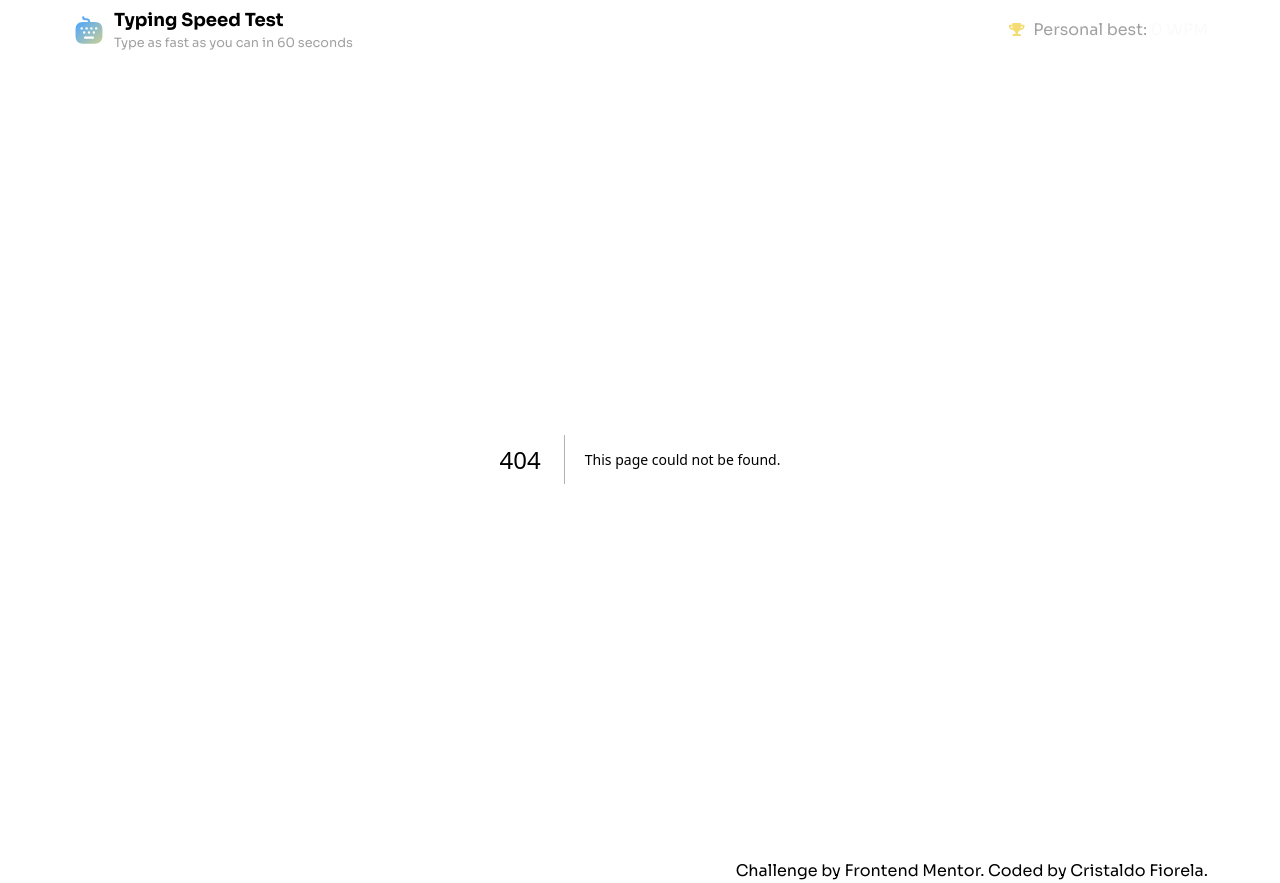
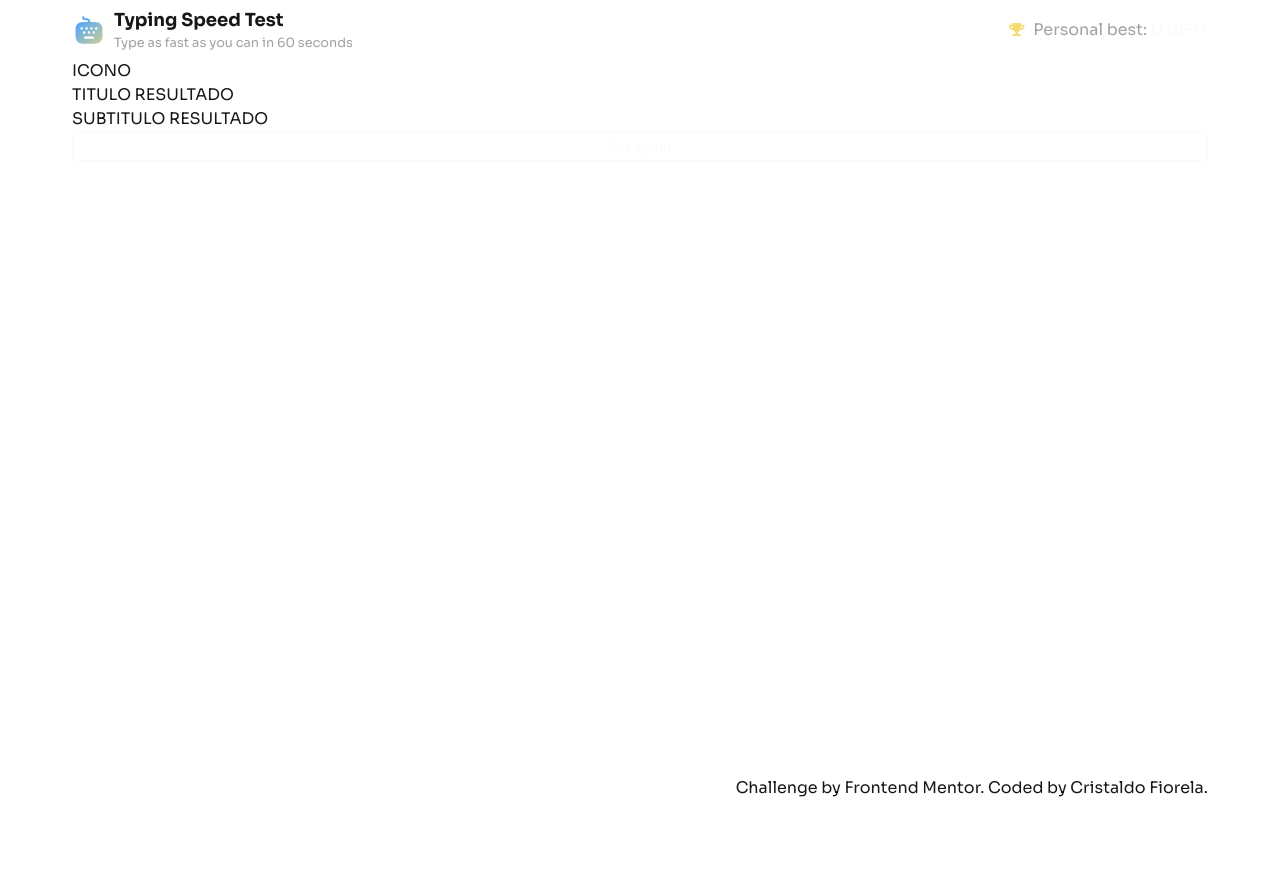
Before and after one commit to Cristaldo-Fiorela/typing-speed, a Next.js app: page /results in a window 1280 px wide. Before the commit this address had no page. After the commit the page ends 800 px from the top, so only its background shows below. Built offline with nearby package versions, Linux system fonts and the light colour scheme.

Commit message:
feat(page)>: add base page for results

```diff
--- /dev/null
+++ b/app/results/page.tsx
@@ -0,0 +1,17 @@
+import SquareButton from "@/components/ui/square-button";
+
+const Results = () => {
+    return (
+        <main className="flex flex-col flex-1">
+            <section>
+                <span>ICONO</span>
+                <h2>TITULO RESULTADO</h2>
+                <p>SUBTITULO RESULTADO</p>
+            </section>
+
+            <SquareButton>Go again</SquareButton>
+        </main>
+    );
+};
+
+export default Results;
```
